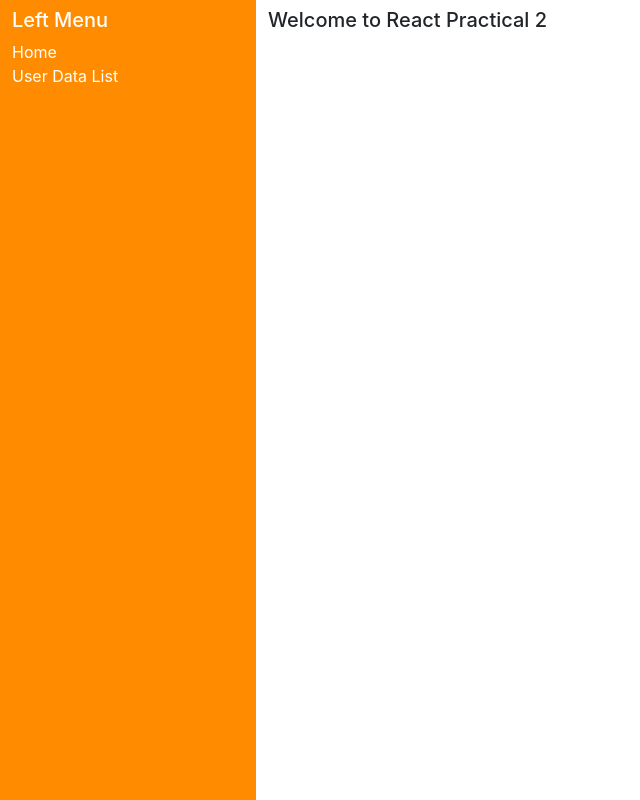
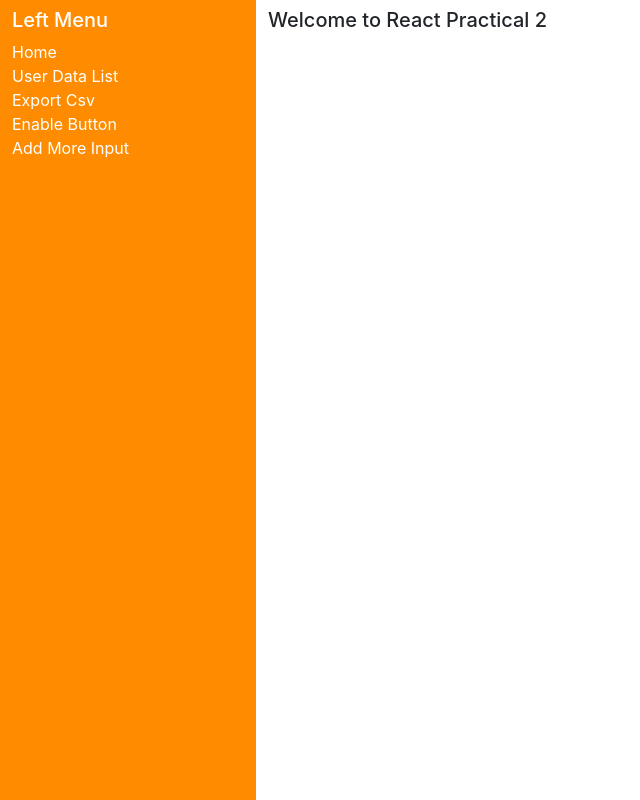
Before and after one commit to devopsdeveloper1107/React-Practical-2, a React (Create React App) app: page / in a window 1280 px wide. Shown: the top 800 px of the page, without its empty margins (0-640 px from the left). Built offline with nearby package versions, Linux system fonts and the light colour scheme.

Commit message:
Add files via upload

```diff
--- a/src/Components/Common/Header.js
+++ b/src/Components/Common/Header.js
@@ -13,6 +13,12 @@ function Header()
                         <ul className="navbar-nav">
                             <li className="nav-item"><Link to="/" className="nav-link">Home</Link></li>
                             <li className="nav-item"><Link to="/userdata" className="nav-link">User Data List</Link></li>
+                            <li className="nav-item"><Link to="/exportcsv" className="nav-link">Export Csv</Link></li>
+                            <li className="nav-item"><Link to="/enablebutton" className="nav-link">Enable Button</Link></li>
+                            <li className="nav-item"><Link to="/addmoreinput" className="nav-link">Add More Input</Link></li>
+
+
+
                         </ul>
 
                     </div>
```
